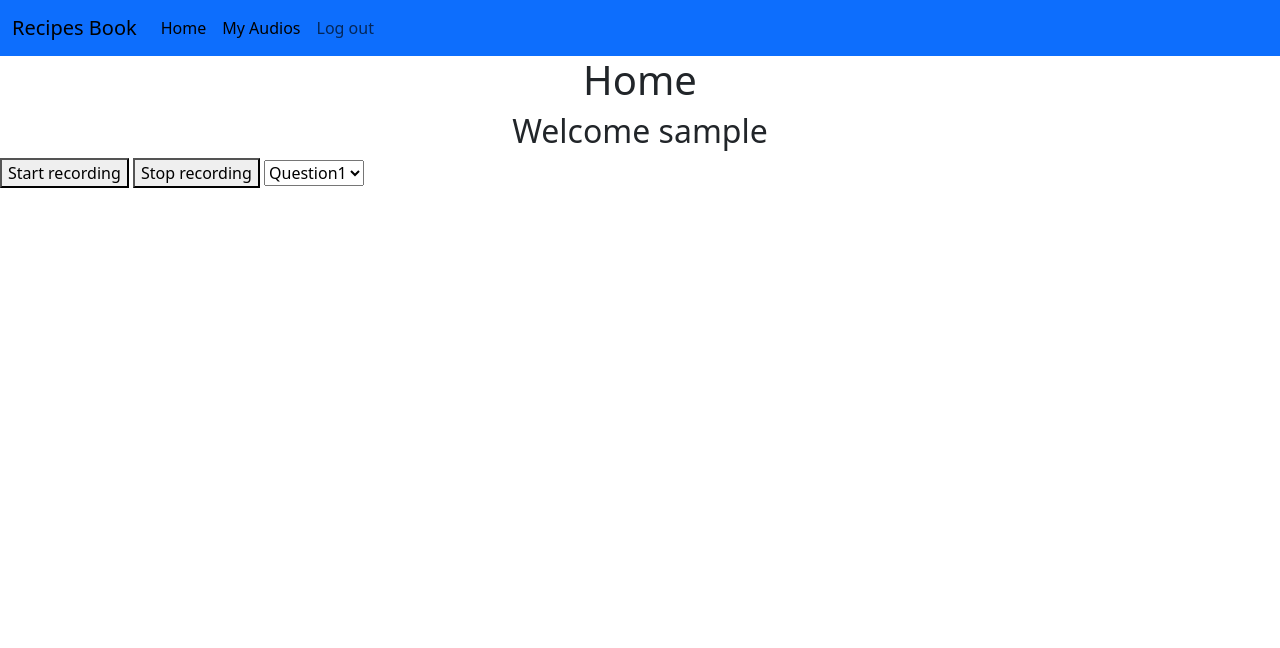
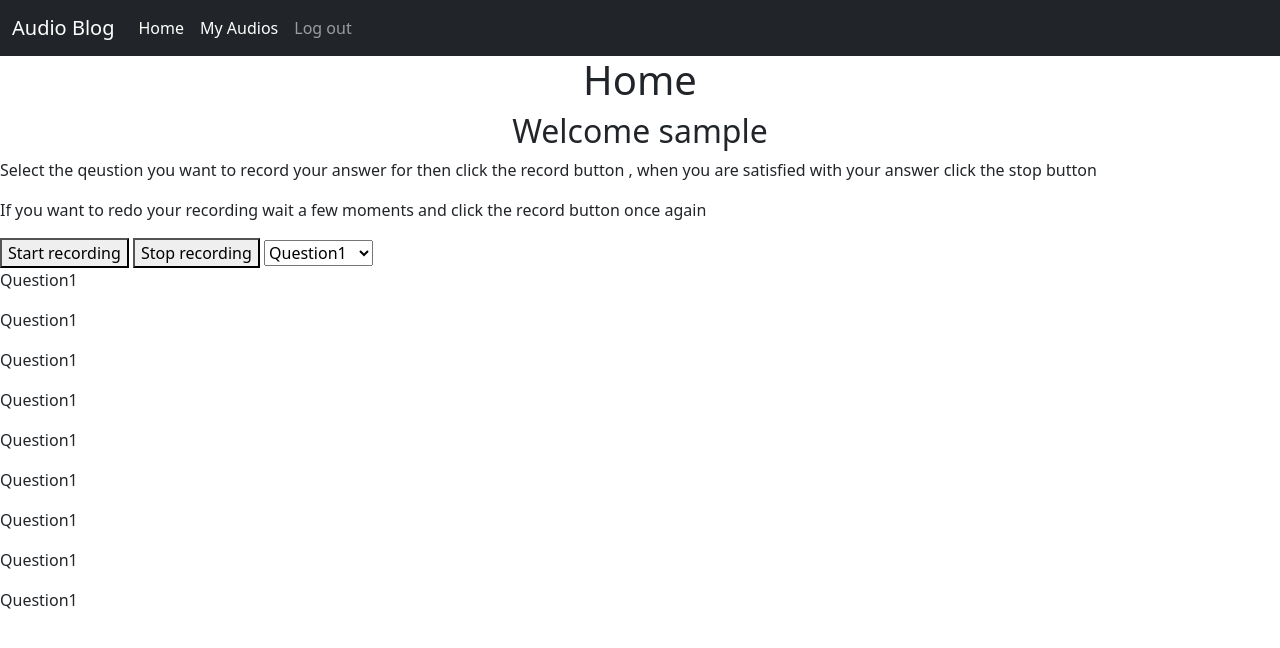
Before and after one commit to benterkidhiaeddine/audio-blog, a Flask app: page / in a window 1280 px wide. Shown: the top 648 px of the page. Run offline with Flask 3, Linux system fonts and the light colour scheme; the visitor is signed in with stand-in values (Sample User, id 1).

Commit message:
User can select which question he is recording for

```diff
--- a/app/forms.py
+++ b/app/forms.py
@@ -1,5 +1,5 @@
 from flask_wtf import FlaskForm
-from wtforms import StringField,BooleanField,PasswordField,SubmitField,TextAreaField
+from wtforms import StringField,BooleanField,PasswordField,SubmitField,EmailField
 from wtforms.validators import DataRequired,EqualTo,ValidationError,Length
 from app.models import User
 
--- a/app/routes.py
+++ b/app/routes.py
@@ -80,6 +80,7 @@ def index():
     return render_template('index.html', title=title)
 
 @app.route('/audio-upload', methods=['POST'])
+@login_required
 def audio_upload():
     #check if audio  file was uploaded
     if 'audio_file' in request.files:
@@ -90,13 +91,13 @@ def audio_upload():
         if not extname:
             abort(400)
 
-
+        question_number = request.form.get("question_number")
         dir_path = os.path.join(current_app.instance_path,current_app.config.get("UPLOAD_DIRECTORY"),current_user.get_id())
         print(dir_path)
         print(os.path.exists(dir_path))
         if not os.path.exists(dir_path):
            os.mkdir(dir_path)
-        file.save(os.path.join(dir_path,f"first_audio{extname}"))
+        file.save(os.path.join(dir_path,f"{question_number}{extname}"))
 
     return "audio_uploaded_with_sucess"
 
@@ -111,6 +112,7 @@ def user_audios():
 
 
 @app.route('/uploads/<int:user_id>/<path:filename>')
+@login_required
 def download_file(user_id,filename):
 
     return send_from_directory(os.path.join(current_app.instance_path,current_app.config['UPLOAD_DIRECTORY'],str(user_id)),
--- a/app/templates/index.html
+++ b/app/templates/index.html
@@ -3,23 +3,44 @@
 {% block content %}
 <h1 class="text-center mb-2">Home</h1>
 <h2 class="text-center">Welcome {{current_user.username}}</h2>
-<input id="user_id" hidden value="{{ current_user.id }}"> </input>
+
+
+
+<p>Select the qeustion you want to record your answer for then click the record button , when you are satisfied with your answer click the stop button</p>
+<p>If you want to redo your recording wait a few moments and click the record button once again</p>
 
 <button class="start-button" >Start recording</button>
 <button class="stop-button" >Stop recording</button>
-<select name="question-selection" id="">
+<select name="question-selection" id="question-selection">
   <option value="1">Question1</option>
   <option value="2">Question2</option>
   <option value="3">Question3</option>
-  <option value="4">Question4</option>
+  <option value="5">Question5</option>
+  <option value="6">Question6</option>
+  <option value="7">Question7</option>
+  <option value="8">Question8</option>
+  <option value="9">Question9</option>
+  <option value="10">Question10</option>
+
 </select>
+
+<p>Question1</p>
+<p>Question1</p>
+<p>Question1</p>
+<p>Question1</p>
+<p>Question1</p>
+<p>Question1</p>
+<p>Question1</p>
+<p>Question1</p>
+<p>Question1</p>
 
 <script type="text/javascript">
 
       const uploadURL = "{{ url_for('audio_upload') }}";
       const startButton = document.querySelector(".start-button");
-      const stopButton = document.querySelector(".stop-button")
+      const stopButton = document.querySelector(".stop-button");
       const userID = document.getElementById("user_id").value;
+      const selectedQuestion = document.getElementById("question-selection");
 
       startButton.addEventListener("click", function() {
         //make sure that mediaDevices is supported
@@ -35,8 +56,9 @@
             let recorder = new MediaRecorder(stream);
             recorder.ondataavailable = event => {
                 chunks.push(event.data);
-            };
+              };
 
+            recorder.start();
 
 
             //when click the stop button we stop recording
@@ -48,16 +70,15 @@
 
 
 
-
+            //disable the record button when recording has started
             recorder.onstart = event => {
               console.log("Recording started.");
               startButton.disabled = true;
             };
-            recorder.start();
 
 
 
-
+            //when recording stops send the recorded audio to the server
             recorder.onstop = event => {
               console.log("Recording stopped.")
               let blob = new Blob(chunks, { type: recorder.mimeType });
@@ -66,7 +87,8 @@
 
               let formData = new FormData();
               formData.append('audio_file', blob);
-
+              //get the number of the selected question the user want to record his answer to
+              formData.append('question_number',selectedQuestion.value);
 
               fetch(uploadURL, {
                 method: "POST",
--- a/app/templates/layout.html
+++ b/app/templates/layout.html
@@ -17,9 +17,9 @@
 </head>
 
 <body>
-    <nav class="navbar navbar-expand-lg  bg-primary ">
+    <nav class="navbar navbar-expand-lg navbar bg-dark" data-bs-theme="dark" >
         <div class="container-fluid">
-          <a class="navbar-brand" href="#">Recipes Book</a>
+          <a class="navbar-brand" href="#">Audio Blog</a>
           <button class="navbar-toggler" type="button" data-bs-toggle="collapse" data-bs-target="#navbarNavAltMarkup" aria-controls="navbarNavAltMarkup" aria-expanded="false" aria-label="Toggle navigation">
             <span class="navbar-toggler-icon"></span>
           </button>
```
